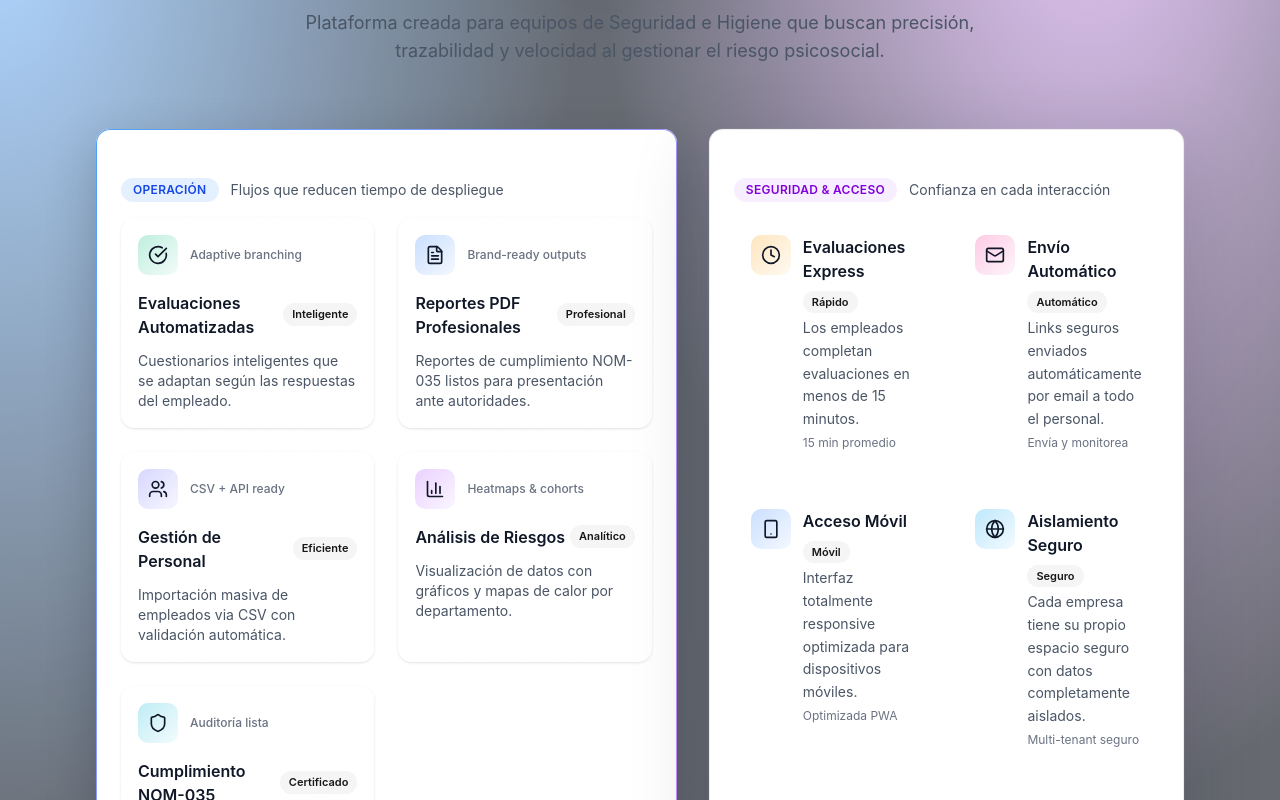
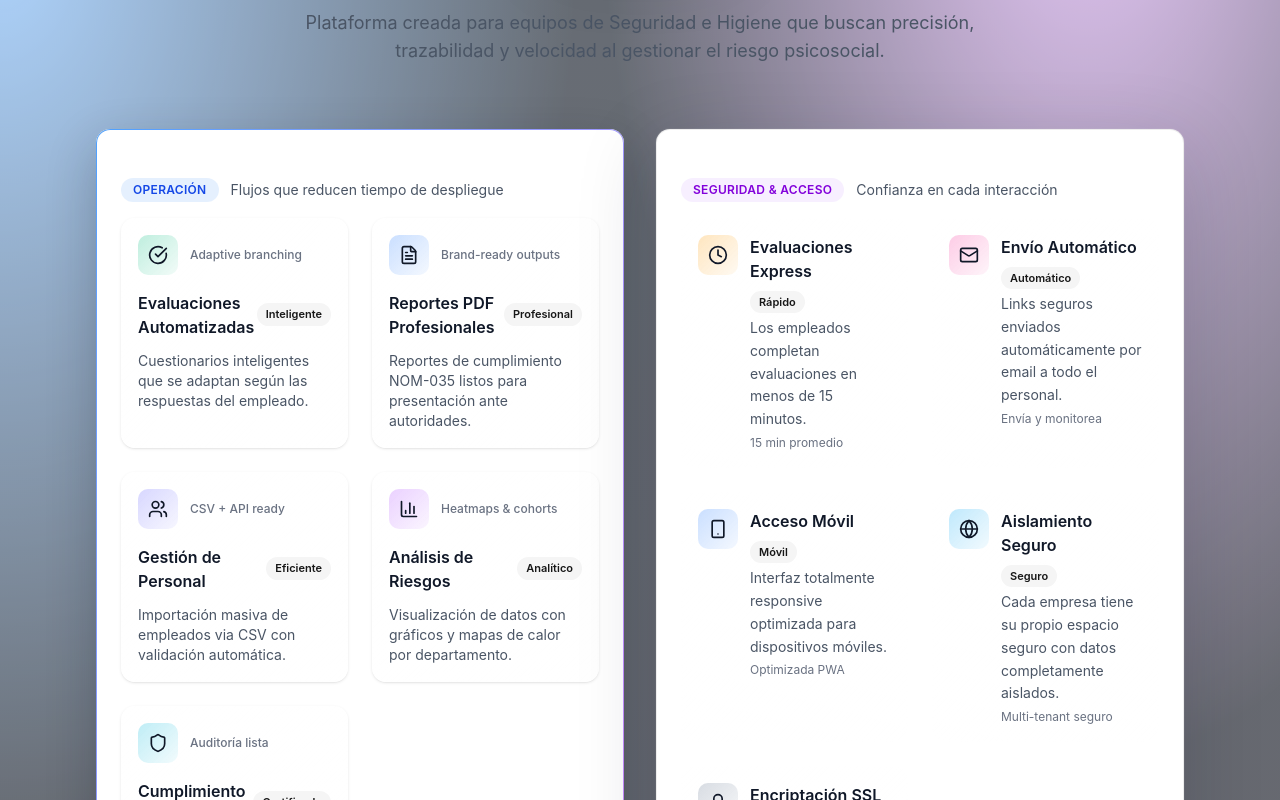
Before and after one commit to BryanPMX/Entorno-35, a Next.js app in the folder web/frontend/: page / in a window 1280 px wide. Shown: the part 1140-1940 px from the top of the page. Built offline with nearby package versions, Linux system fonts and the light colour scheme; no server answers.

Commit message:
style: align feature clusters into balanced side-by-side columns with consistent spacing

```diff
--- a/web/frontend/components/marketing/features-section.tsx
+++ b/web/frontend/components/marketing/features-section.tsx
@@ -122,7 +122,7 @@ export function FeaturesSection() {
         </div>
 
         {/* Feature clusters to avoid repetition */}
-        <div className="grid gap-8 lg:grid-cols-1 xl:grid-cols-[1.1fr_0.9fr] mb-10 isolate">
+        <div className="grid gap-8 lg:grid-cols-1 xl:grid-cols-2 mb-10 isolate items-stretch">
           <Card className="glass-panel-strong shimmer-border h-full">
             <CardContent className="p-6 space-y-4 h-full flex flex-col">
               <div className="flex items-center gap-3">
@@ -131,7 +131,7 @@ export function FeaturesSection() {
                 </span>
                 <p className="text-sm text-gray-600 dark:text-gray-300">Flujos que reducen tiempo de despliegue</p>
               </div>
-              <div className="grid grid-cols-1 sm:grid-cols-2 gap-6 isolate">
+              <div className="grid grid-cols-1 sm:grid-cols-2 gap-6 isolate content-start flex-1">
                 {features.slice(0, 5).map((feature) => {
                   const IconComponent = feature.icon;
                   return (
@@ -169,7 +169,7 @@ export function FeaturesSection() {
                 </span>
                 <p className="text-sm text-gray-600 dark:text-gray-300">Confianza en cada interacción</p>
               </div>
-              <div className="grid grid-cols-1 sm:grid-cols-2 gap-6 isolate">
+              <div className="grid grid-cols-1 sm:grid-cols-2 gap-6 isolate content-start flex-1">
                 {features.slice(5, 10).map((feature) => {
                   const IconComponent = feature.icon;
                   return (
```
